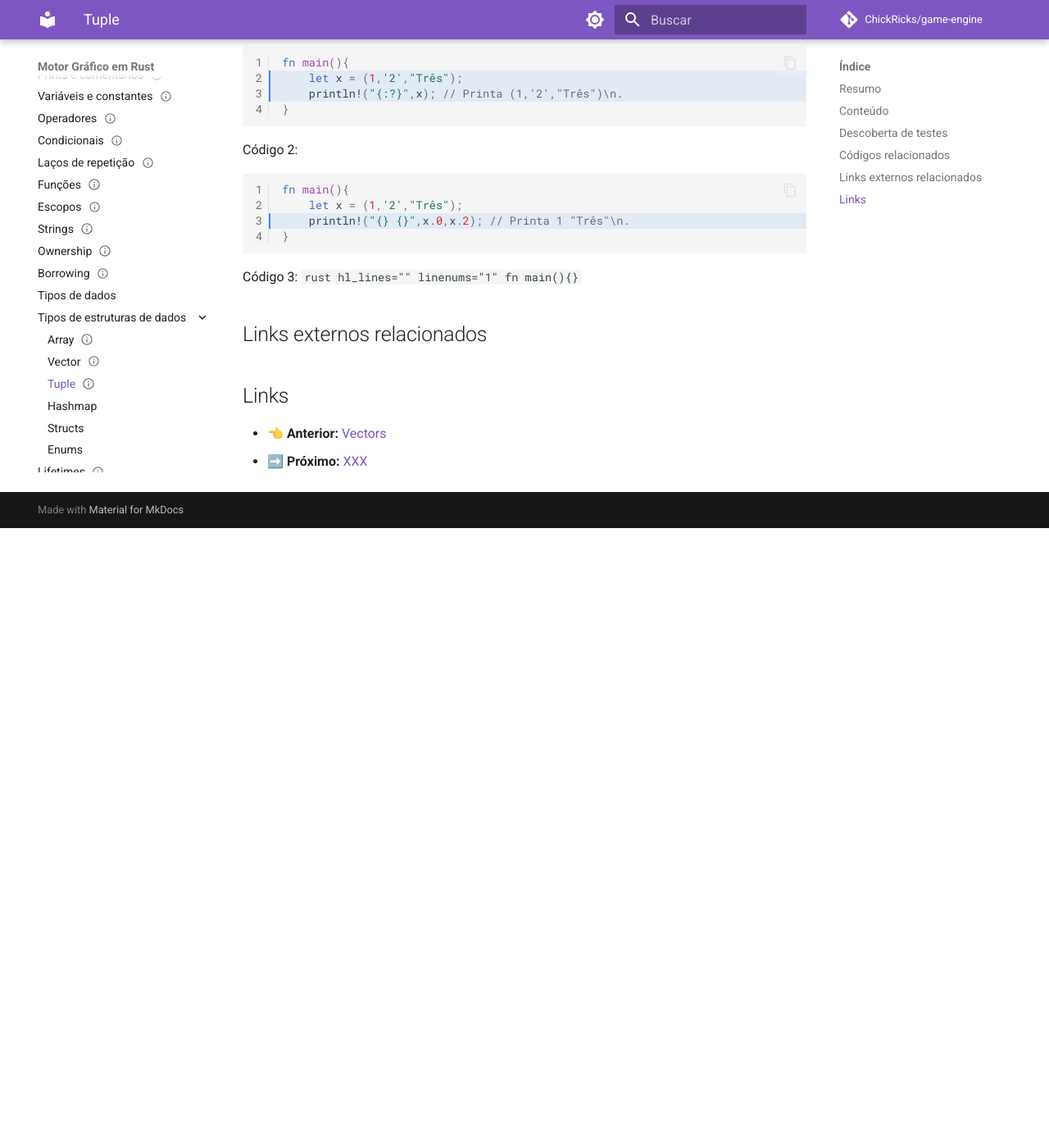
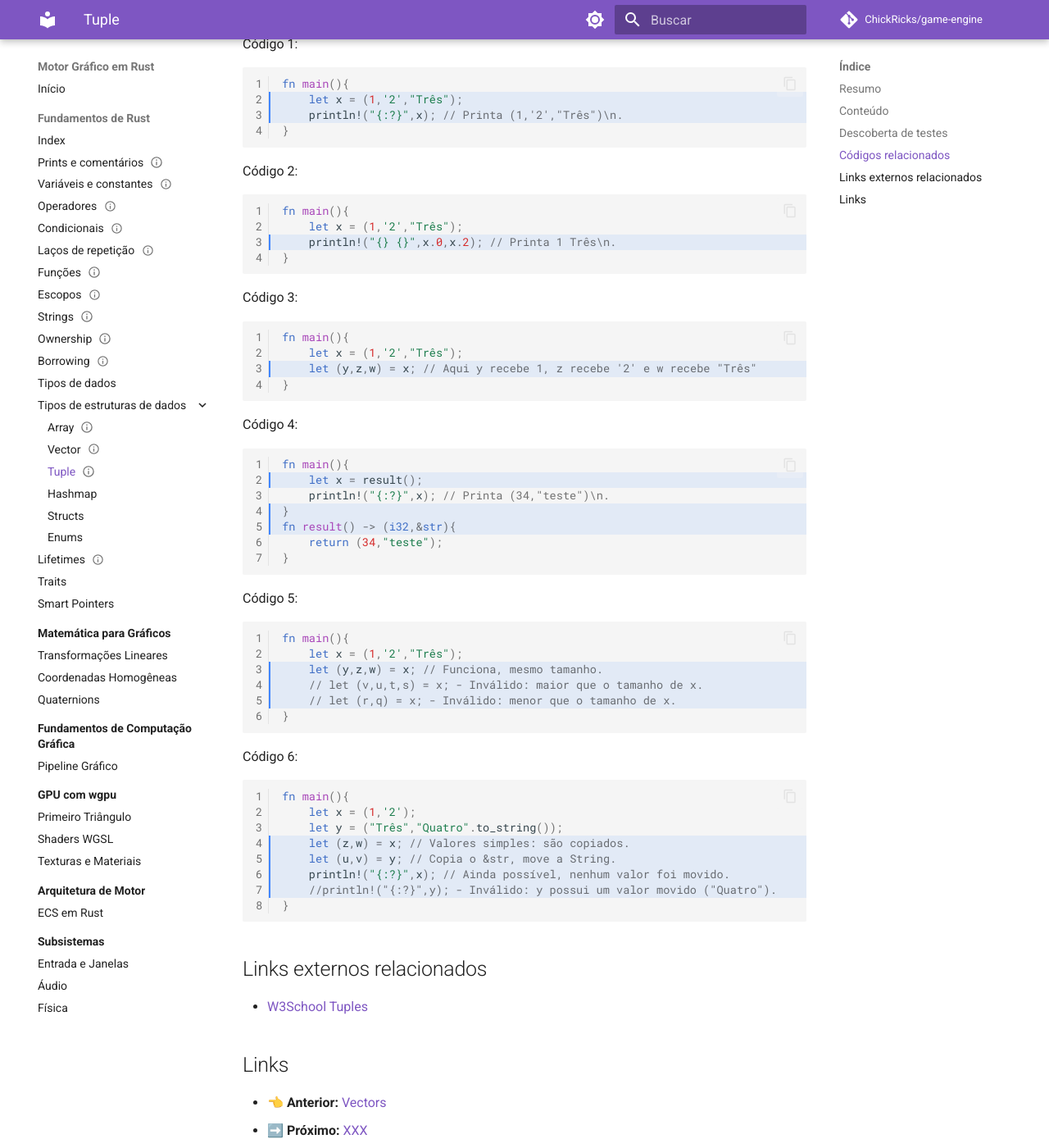
Before and after one commit to ChickRicks/game-engine, an MkDocs documentation site: the page built from docs/1-fundamentos-rust/Estruturas-de-dados/Tuple.md, in a window 1280 px wide and 1400 px high, scrolled down 1005 px. Shown: the whole window at 82% size. Built offline with MkDocs 1.6.1 and Material for MkDocs 9.7.7, drawn with Linux system fonts in a browser that asks for light colours; comment, search, counter and statistics services are not loaded; before the commit the page ends 1649 px from its top, so only the background shows below that; some of the changed text lies outside the part shown.

Commit message:
vault backup: 2026-11-08 20:00:59

````diff
--- a/docs/1-fundamentos-rust/Estruturas-de-dados/Tuple.md
+++ b/docs/1-fundamentos-rust/Estruturas-de-dados/Tuple.md
@@ -1,5 +1,5 @@
 ---
-status: pendente
+status: Em andamento
 criado: 2026-11-08
 modificado: 2026-11-08
 autor: ChickRicks
@@ -34,16 +34,48 @@ Código 2:
 ```rust hl_lines="3" linenums="1"
 fn main(){
 	let x = (1,'2',"Três");
-	println!("{} {}",x.0,x.2); // Printa 1 "Três"\n.
+	println!("{} {}",x.0,x.2); // Printa 1 Três\n.
 }
 ```
 Código 3:
-```rust hl_lines="" linenums="1"
-fn main(){}
+```rust hl_lines="3" linenums="1"
+fn main(){
+	let x = (1,'2',"Três");
+	let (y,z,w) = x; // Aqui y recebe 1, z recebe '2' e w recebe "Três"
+}
 ```
-
+Código 4:
+```rust hl_lines="2 4-5" linenums="1"
+fn main(){
+	let x = result();
+	println!("{:?}",x); // Printa (34,"teste")\n.
+}
+fn result() -> (i32,&str){
+	return (34,"teste");
+}
+```
+Código 5:
+```rust hl_lines="3-5" linenums="1"
+fn main(){
+	let x = (1,'2',"Três");
+	let (y,z,w) = x; // Funciona, mesmo tamanho.
+	// let (v,u,t,s) = x; - Inválido: maior que o tamanho de x.
+	// let (r,q) = x; - Inválido: menor que o tamanho de x.
+}
+```
+Código 6:
+```rust hl_lines="4-7" linenums="1"
+fn main(){
+	let x = (1,'2');
+	let y = ("Três","Quatro".to_string());
+	let (z,w) = x; // Valores simples: são copiados.
+	let (u,v) = y; // Copia o &str, move a String.
+	println!("{:?}",x); // Ainda possível, nenhum valor foi movido.
+	//println!("{:?}",y); - Inválido: y possui um valor movido ("Quatro").
+}
+```
 ## Links externos relacionados
-
+- [W3School Tuples](https://www.w3schools.com/rust/rust_tuples.php)
 ## Links
-- 👈 **Anterior:** [Vectors](Estrutura-de-dados/Vector.md)
+- 👈 **Anterior:** [Vectors](Vector.md)
 - ➡️ **Próximo:** [XXX](XXX)
````
Also changed, not shown: other parts of docs/1-fundamentos-rust/Estruturas-de-dados/Tuple.md (+1 -1 lines), Templates/Code.md (added, +4 -0 lines), Templates/Contexto Nova Conversa (Atualizado).md (added, +99 -0 lines), Templates/Contexto Nova Conversa.md (added, +61 -0 lines), Templates/Template.md (added, +23 -0 lines), Templates/footnotes.md (added, +2 -0 lines), docs/1-fundamentos-rust/2-Variaveis-e-constantes.md (+16 -8 lines), docs/1-fundamentos-rust/3-Operadores.md (+12 -2 lines), 2 other files.
